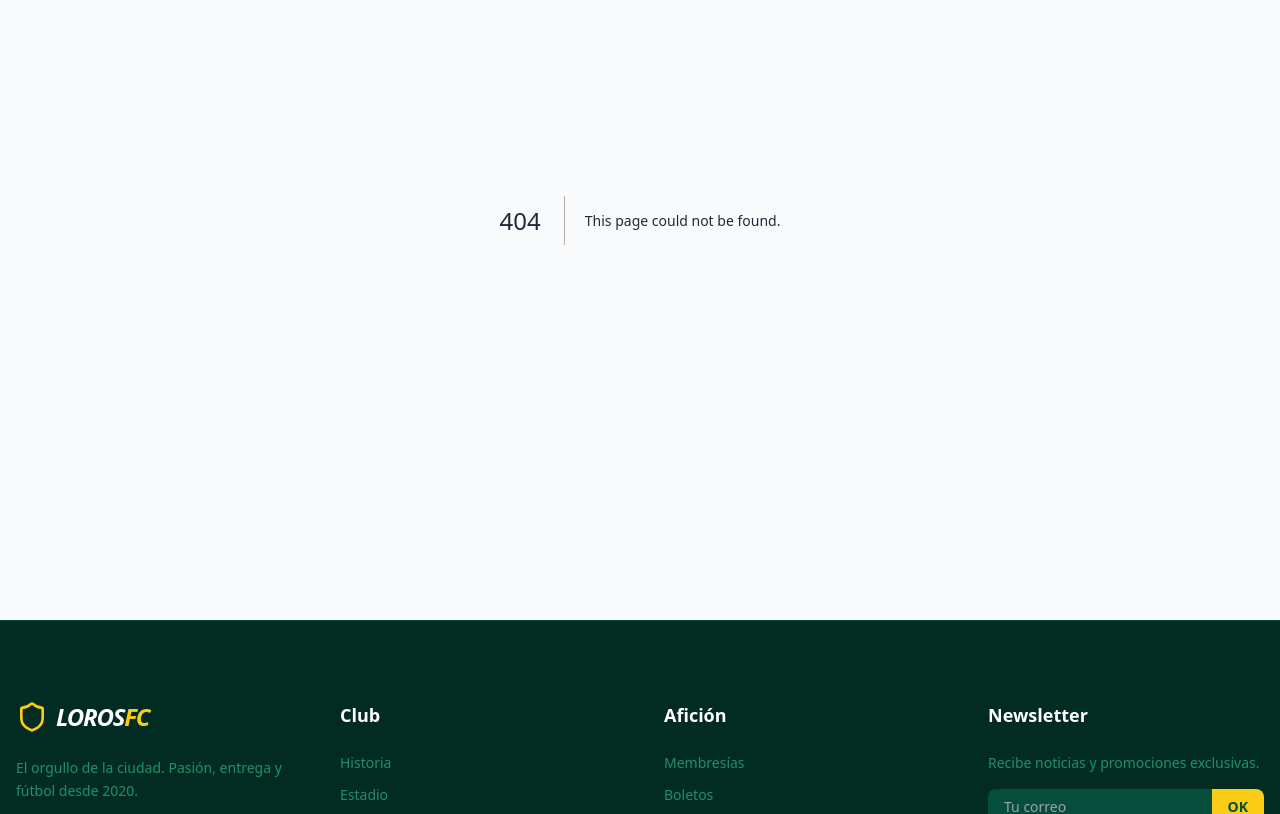
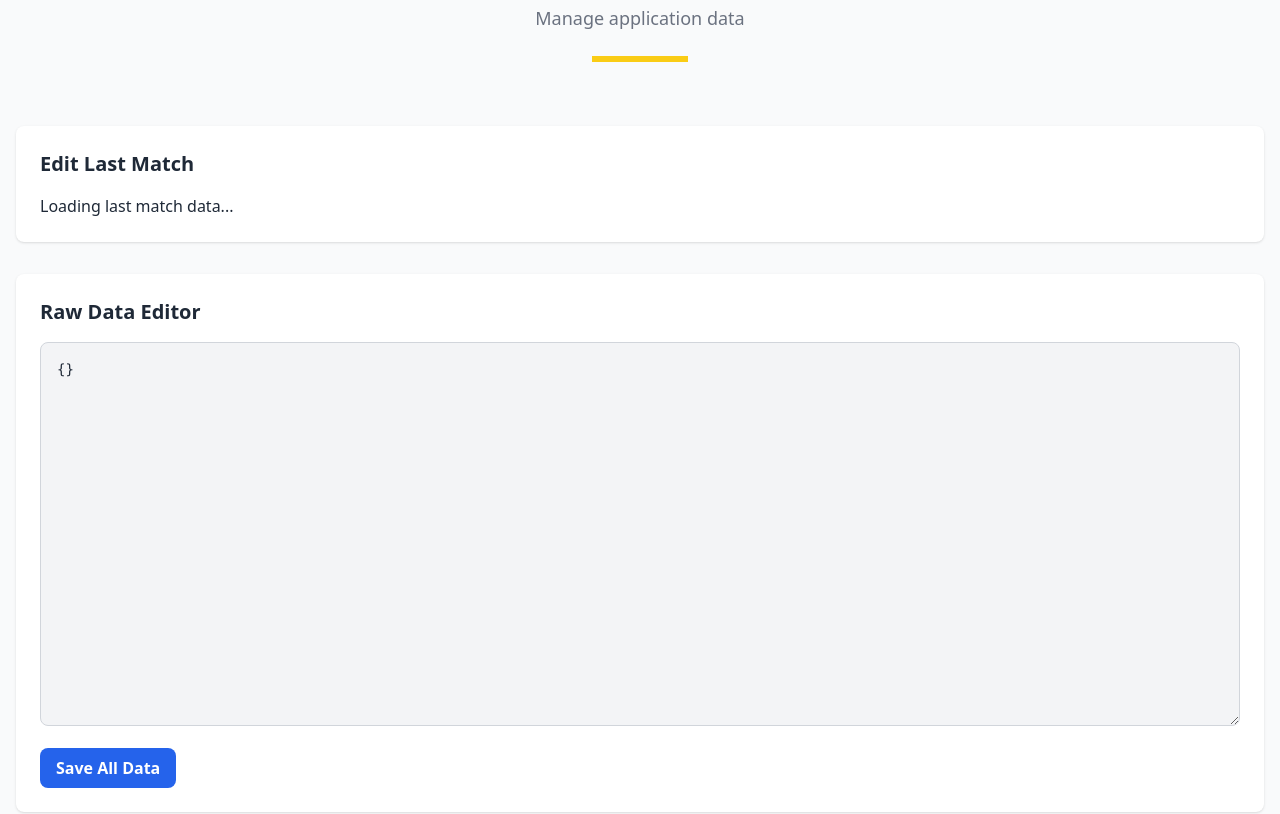
Before and after one commit to terry1921/loros-fc-official, a Next.js app: page /admin in a window 1280 px wide. Before the commit this address had no page. Shown: the part 180-994 px from the top of the page. Built offline with nearby package versions, Linux system fonts and the light colour scheme; no server answers; the database is empty.

Commit message:
feat: Add admin page with last match save data form

```diff
--- /dev/null
+++ b/app/admin/page.tsx
@@ -0,0 +1,144 @@
+'use client';
+
+import React, { useState, useEffect } from 'react';
+import { database } from '../lib/firebase';
+import { ref, get, set } from 'firebase/database';
+import { SectionTitle } from '../components';
+import { Match } from '../types';
+
+const AdminScreen: React.FC = () => {
+  const [data, setData] = useState('');
+  const [lastMatch, setLastMatch] = useState<Match | null>(null);
+  const [loading, setLoading] = useState(true);
+  const [error, setError] = useState('');
+  const [success, setSuccess] = useState('');
+
+  useEffect(() => {
+    const fetchData = async () => {
+      try {
+        const dataRef = ref(database, '/');
+        const snapshot = await get(dataRef);
+        if (snapshot.exists()) {
+          const allData = snapshot.val();
+          setData(JSON.stringify(allData, null, 2));
+          if (allData.lastMatch) {
+            setLastMatch(allData.lastMatch);
+          }
+        } else {
+          setData('{}');
+        }
+      } catch (err) {
+        setError('Failed to fetch data.');
+        console.error(err);
+      } finally {
+        setLoading(false);
+      }
+    };
+    fetchData();
+  }, []);
+
+  const handleSaveJson = async () => {
+    setError('');
+    setSuccess('');
+    try {
+      const parsedData = JSON.parse(data);
+      const dataRef = ref(database, '/');
+      await set(dataRef, parsedData);
+      setSuccess('Data saved successfully!');
+    } catch (err) {
+      setError('Failed to save data. Make sure it is valid JSON.');
+      console.error(err);
+    }
+  };
+
+  const handleSaveLastMatch = async () => {
+    if (!lastMatch) return;
+    setError('');
+    setSuccess('');
+    try {
+      const lastMatchRef = ref(database, '/lastMatch');
+      await set(lastMatchRef, lastMatch);
+      setSuccess('Last match data saved successfully!');
+    } catch (err) {
+      setError('Failed to save last match data.');
+      console.error(err);
+    }
+  };
+
+  const handleLastMatchChange = (e: React.ChangeEvent<HTMLInputElement | HTMLSelectElement>) => {
+    if (!lastMatch) return;
+    const { name, value, type } = e.target;
+    const checked = (e.target as HTMLInputElement).checked;
+    setLastMatch({
+      ...lastMatch,
+      [name]: type === 'checkbox' ? checked : value,
+    });
+  };
+
+
+  return (
+    <div className="pt-32 pb-20 min-h-screen bg-gray-50">
+      <div className="container mx-auto px-4">
+        <SectionTitle title="Admin Panel" subtitle="Manage application data" />
+
+        {/* Last Match Form */}
+        <div className="bg-white p-6 rounded-lg shadow mb-8">
+          <h3 className="text-xl font-bold mb-4">Edit Last Match</h3>
+          {lastMatch ? (
+            <div className="grid grid-cols-1 md:grid-cols-2 gap-4">
+              <div>
+                <label className="block text-sm font-medium text-gray-700">Opponent</label>
+                <input type="text" name="opponent" value={lastMatch.opponent} onChange={handleLastMatchChange} className="mt-1 block w-full rounded-md border-gray-300 shadow-sm focus:border-emerald-500 focus:ring-emerald-500 sm:text-sm" />
+              </div>
+              <div>
+                <label className="block text-sm font-medium text-gray-700">Score</label>
+                <input type="text" name="score" value={lastMatch.score} onChange={handleLastMatchChange} className="mt-1 block w-full rounded-md border-gray-300 shadow-sm focus:border-emerald-500 focus:ring-emerald-500 sm:text-sm" />
+              </div>
+              <div>
+                <label className="block text-sm font-medium text-gray-700">Result</label>
+                <select name="result" value={lastMatch.result} onChange={handleLastMatchChange} className="mt-1 block w-full rounded-md border-gray-300 shadow-sm focus:border-emerald-500 focus:ring-emerald-500 sm:text-sm">
+                  <option>W</option>
+                  <option>L</option>
+                  <option>D</option>
+                </select>
+              </div>
+              <div className="flex items-center">
+                <input type="checkbox" name="home" checked={lastMatch.home} onChange={handleLastMatchChange} className="h-4 w-4 rounded border-gray-300 text-emerald-600 focus:ring-emerald-500" />
+                <label htmlFor="home" className="ml-2 block text-sm text-gray-900">Home Game</label>
+              </div>
+              <div className="md:col-span-2">
+                <button onClick={handleSaveLastMatch} className="bg-emerald-600 hover:bg-emerald-700 text-white font-bold py-2 px-4 rounded-lg">Save Last Match</button>
+              </div>
+            </div>
+          ) : <p>Loading last match data...</p>}
+        </div>
+
+        {/* Raw JSON Editor */}
+        <div className="bg-white p-6 rounded-lg shadow">
+          <h3 className="text-xl font-bold mb-4">Raw Data Editor</h3>
+          {loading && <p>Loading data...</p>}
+          <textarea
+            className="w-full h-96 bg-gray-100 border border-gray-300 rounded-lg p-4 font-mono text-sm"
+            value={data}
+            onChange={(e) => setData(e.target.value)}
+            disabled={loading}
+          />
+          <div className="mt-4">
+            <button
+              onClick={handleSaveJson}
+              className="bg-blue-600 hover:bg-blue-700 text-white font-bold py-2 px-4 rounded-lg"
+              disabled={loading}
+            >
+              Save All Data
+            </button>
+          </div>
+        </div>
+
+        {error && <p className="text-red-500 mt-4 fixed bottom-4 right-4 bg-white p-4 shadow-lg rounded-lg">{error}</p>}
+        {success && <p className="text-green-500 mt-4 fixed bottom-4 right-4 bg-white p-4 shadow-lg rounded-lg">{success}</p>}
+      </div>
+    </div>
+  );
+};
+
+export default AdminScreen;
--- a/app/components/layout/Footer.tsx
+++ b/app/components/layout/Footer.tsx
@@ -1,5 +1,6 @@
 import React from 'react';
 import Link from 'next/link';
+import Image from 'next/image';
 import {Facebook, Instagram, Shield, Twitter, Youtube} from 'lucide-react';
 
 export const Footer: React.FC = () => {
@@ -9,7 +10,7 @@ export const Footer: React.FC = () => {
         <div className="grid grid-cols-1 md:grid-cols-4 gap-12 mb-16">
           <div className="md:col-span-1">
             <div className="flex items-center gap-2 mb-6">
-              <Shield className="text-yellow-400" size={32}/>
+              <Image src="/assets/loros_fc_shield.png" alt="Loros FC" className="object-cover" width={32} height={32} />
               <span className="text-2xl font-black italic tracking-tighter">LOROS<span
                 className="text-yellow-400">FC</span></span>
             </div>
--- a/app/components/layout/Navbar.tsx
+++ b/app/components/layout/Navbar.tsx
@@ -40,9 +40,7 @@ export const Navbar: React.FC = () => {
       <div className="container mx-auto px-4 flex justify-between items-center">
         <Link href="/" className="flex items-center gap-3 cursor-pointer">
           <div className="w-10 h-10 bg-yellow-400 rounded-full flex items-center justify-center text-emerald-900 shadow-lg border-2 border-white">
-            {/*<Shield size={24} fill="currentColor" />*/}
             <Image src="/assets/loros_fc_shield.png" alt="Loros FC" className="object-cover" width={24} height={24} />
-            {/*insert logo here assets/loros_fc.jpeg*/}
           </div>
           <span className={`text-2xl font-black tracking-tighter text-white italic`}>
             LOROS<span className="text-yellow-400">FC</span>
@@ -55,6 +53,7 @@ export const Navbar: React.FC = () => {
           <CustomNavLink href="/squad" label="Equipo" closeMenu={closeMenu} />
           <CustomNavLink href="/news" label="Noticias" closeMenu={closeMenu} />
           <CustomNavLink href="/shop" label="Tienda" closeMenu={closeMenu} />
+          <CustomNavLink href="/admin" label="Admin" closeMenu={closeMenu} />
           {/*<Button variant="primary" className="ml-4 text-sm">Boletos</Button>*/}
         </div>
 
@@ -71,6 +70,7 @@ export const Navbar: React.FC = () => {
           <CustomNavLink href="/squad" label="Equipo" closeMenu={closeMenu} />
           <CustomNavLink href="/news" label="Noticias" closeMenu={closeMenu} />
           <CustomNavLink href="/shop" label="Tienda" closeMenu={closeMenu} />
+          <CustomNavLink href="/admin" label="Admin" closeMenu={closeMenu} />
           <Button variant="primary" className="w-full justify-center">Comprar Boletos</Button>
         </div>
       )}
```
